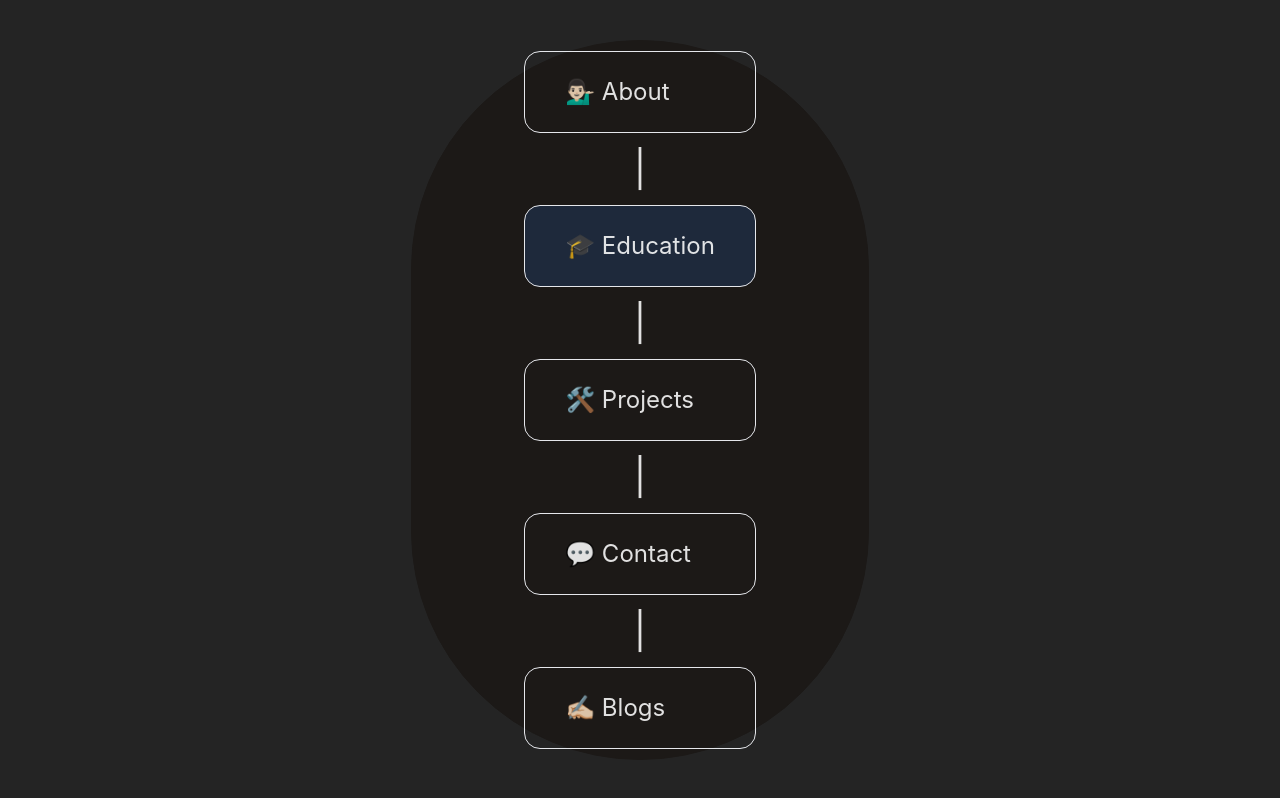
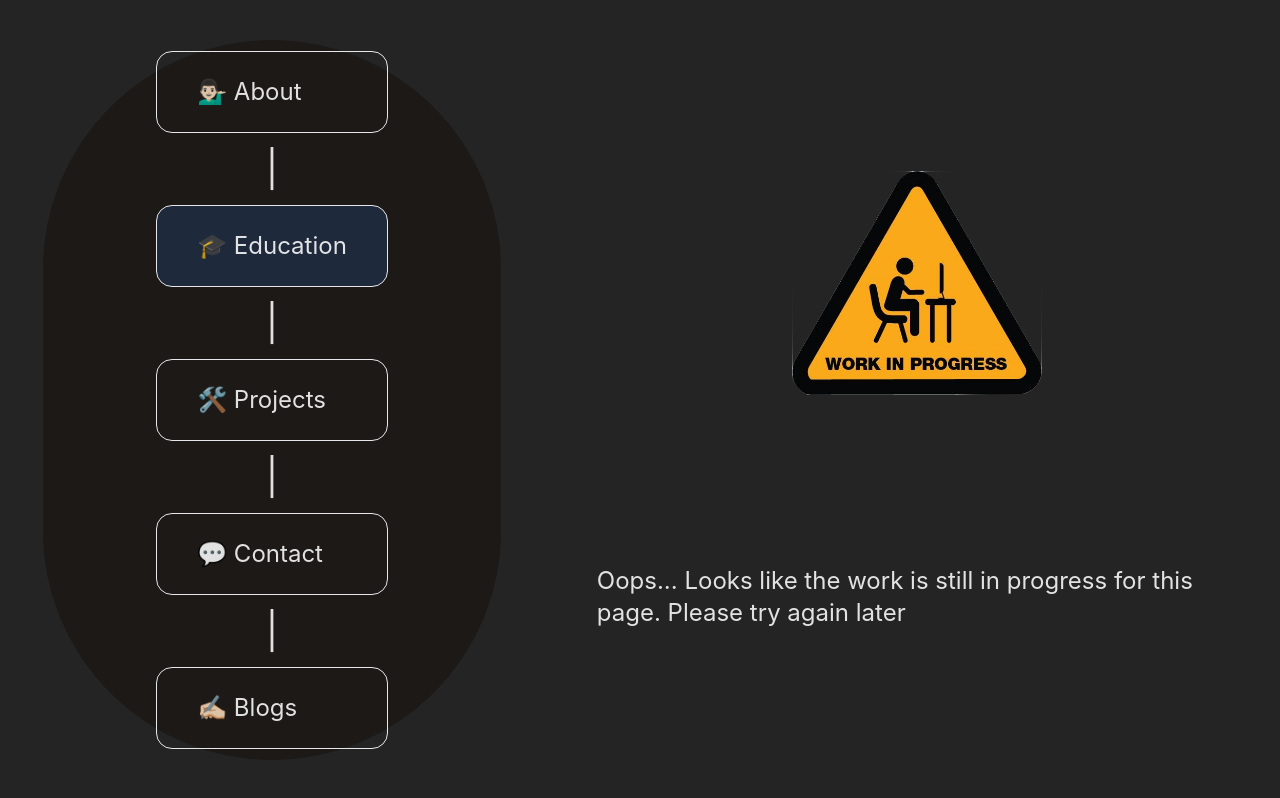
Before and after one commit to code-sparsh/portfolio, a React (Vite) app: page / in a window 1280 px wide. Both pictures are taken after a click on the element "🎓 Education". Built offline with nearby package versions, Linux system fonts and the light colour scheme.

Commit message:
fix: add WorkInProgress icon to incomplete pages

```diff
--- a/src/App.jsx
+++ b/src/App.jsx
@@ -5,6 +5,9 @@ import './App.css'
 import About from './components/About'
 import Projects from './components/Projects'
 import Sidebar from './components/Sidebar'
+import Education from './components/Education'
+import Contact from './components/Contact'
+import Blogs from './components/Blogs'
 
 
 function App() {
@@ -23,9 +26,9 @@ function App() {
       <Sidebar selectedCard = {selectedCard} setSelectedCard = {setSelectedCard}/>
       {selectedCard === "about" ? <About/> : null}
       {selectedCard === "projects" ? <Projects/> : null}
-      {/* {selectedCard === "education" ? <Education/> : null}
-      {selectedCard === "conctact" ? <Contact/> : null}
-      {selectedCard === "blogs" ? <Blogs/> : null} */}
+      {selectedCard === "education" ? <Education/> : null}
+      {selectedCard === "contact" ? <Contact/> : null}
+      {selectedCard === "blogs" ? <Blogs/> : null}
     </div>
 
 
--- /dev/null
+++ b/src/components/Blogs/index.jsx
@@ -0,0 +1,15 @@
+import WorkInProgress from "../WorkInProgress";
+
+const Blogs = () => {
+
+    return (
+
+        <div className=" h-full md:w-1/2">
+
+            <WorkInProgress/>
+
+        </div>
+    )
+}
+
+export default Blogs;
--- /dev/null
+++ b/src/components/Contact/index.jsx
@@ -0,0 +1,15 @@
+import WorkInProgress from "../WorkInProgress";
+
+const Contact = () => {
+
+    return (
+
+        <div className=" h-full md:w-1/2">
+
+            <WorkInProgress/>
+
+        </div>
+    )
+}
+
+export default Contact;
--- /dev/null
+++ b/src/components/Education/index.jsx
@@ -0,0 +1,15 @@
+import WorkInProgress from "../WorkInProgress";
+
+const Education = () => {
+
+    return (
+
+        <div className=" h-full md:w-1/2">
+
+            <WorkInProgress/>
+
+        </div>
+    )
+}
+
+export default Education;
--- /dev/null
+++ b/src/components/WorkInProgress/index.jsx
@@ -0,0 +1,15 @@
+
+
+const WorkInProgress = () => {
+
+    return (
+
+        <div className="h-full flex flex-col justify-evenly  w-full items-center ">
+            <img src={"work-in-progress.png"} alt="Work In Progress" width={250} height={250}></img>
+
+            <div className=" text-2xl">Oops... Looks like the work is still in progress for this page. Please try again later</div>
+        </div>
+    )
+}
+
+export default WorkInProgress;
```
Also changed, not shown: public/work-in-progress.png (added).
